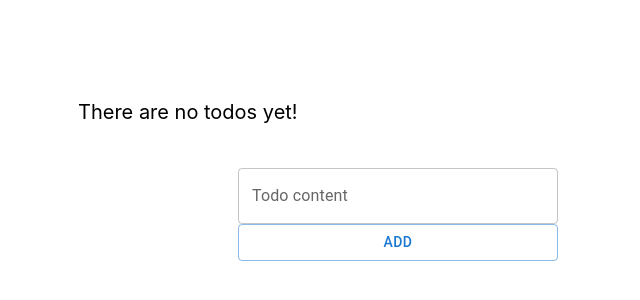
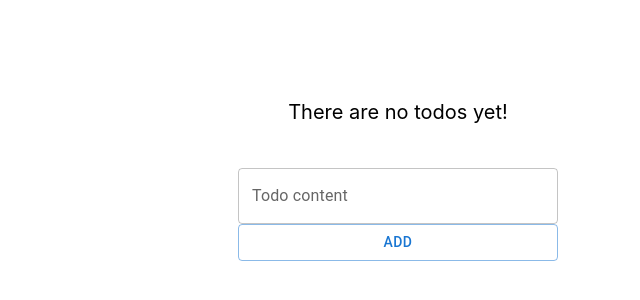
Before and after one commit to EngiFrost/react-redux-ts, a React (Create React App) app: page / in a window 1280 px wide. Shown: the part 176-476 px from the top of the page, without its empty margins (242-882 px from the left). Built offline with nearby package versions, Linux system fonts and the light colour scheme.

Commit message:
Aligned cards on the board

```diff
--- a/src/components/TodoBoard/index.tsx
+++ b/src/components/TodoBoard/index.tsx
@@ -12,7 +12,7 @@ const TodoBoard: React.FC<ITodoBoardProps> = (props) => {
   const { todos } = props;
 
   return (
-    <Flex fill gap='gap.medium' wrap>
+    <Flex fill gap='gap.medium' hAlign='center' wrap>
       {todos.length ? (
         todos.map((todo: Todo) => {
           return <TodoCard content={todo.content} />;
--- a/src/components/views/TodoView/styles.ts
+++ b/src/components/views/TodoView/styles.ts
@@ -10,7 +10,7 @@ const todoViewStyles: { [styleName: string]: React.CSSProperties } = {
   },
   form: {
     width: '50%',
-  }
+  },
 }
 
 export default todoViewStyles;
```
